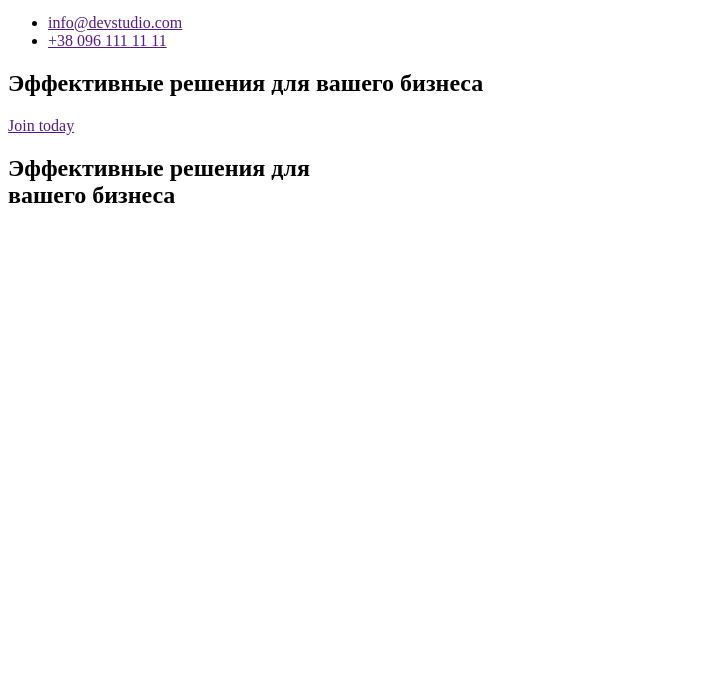
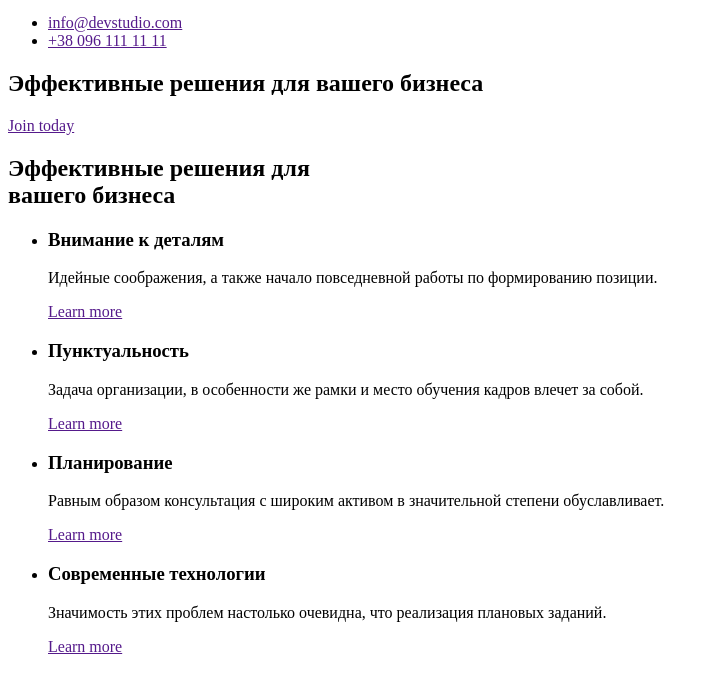
Before and after one commit to AliakseiSavelyey/goit-markup-hw-01, a plain HTML site: page index.html in a window 1280 px wide. Shown: the part 104-794 px from the top of the page, without its empty margins (0-719 px from the left). Drawn offline with Linux system fonts and the light colour scheme.

Commit message:
Update index.html

```diff
--- a/index.html
+++ b/index.html
@@ -35,6 +35,29 @@
 
     <section>
         <h2>Эффективные решения для <br />вашего бизнеса</h2>
+
+        <ul>
+            <li>
+                <h3>Внимание к деталям</h3>
+                <p>Идейные соображения, а также начало повседневной работы по формированию позиции.</p>
+                <a href="">Learn more</a>
+            </li>
+            <li>
+                <h3>Пунктуальность</h3>
+                <p>Задача организации, в особенности же рамки и место обучения кадров влечет за собой.</p>
+                <a href="">Learn more</a>
+            </li>
+            <li>
+                <h3>Планирование</h3>
+                <p>Равным образом консультация с широким активом в значительной степени обуславливает.</p>
+                <a href="">Learn more</a>
+            </li>
+            <li>
+                <h3>Современные технологии</h3>
+                <p>Значимость этих проблем настолько очевидна, что реализация плановых заданий.</p>
+                <a href="">Learn more</a>
+            </li>
+        </ul>
     </section>
 
 </html>
```
